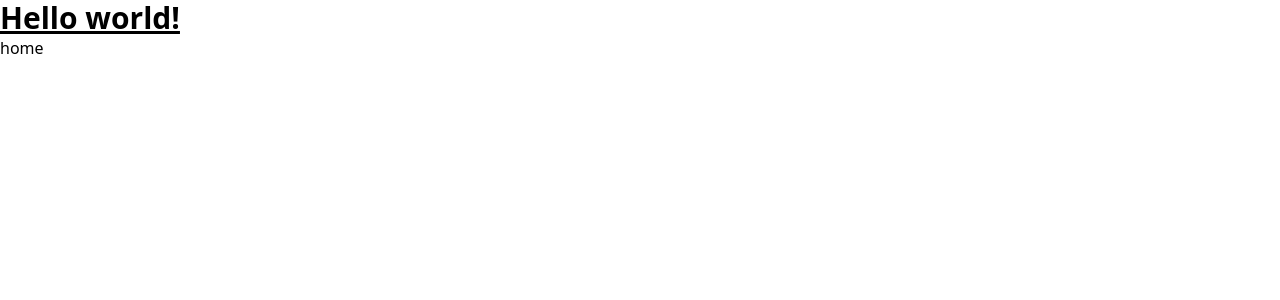
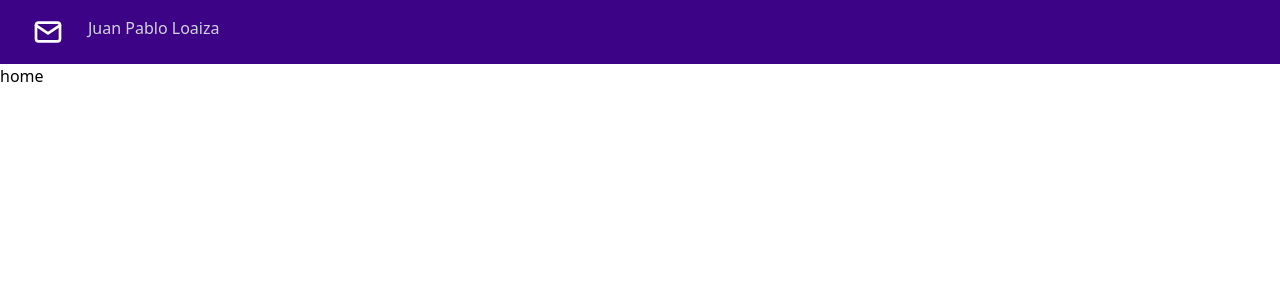
Before and after one commit to JuanPLoaizaC/mail_search, a Vue app in the folder Frontend/: page / in a window 1280 px wide. Shown: the top 300 px of the page. Built offline with nearby package versions, Linux system fonts and the light colour scheme.

Commit message:
Creating a navbar

```diff
--- a/Frontend/src/components/Navbar.vue
+++ b/Frontend/src/components/Navbar.vue
@@ -1,5 +1,38 @@
+<script setup>
+import { Disclosure, DisclosureButton, DisclosurePanel, Menu, MenuButton, MenuItem, MenuItems } from '@headlessui/vue';
+import { Bars3Icon, BellIcon, XMarkIcon } from '@heroicons/vue/24/outline';
+</script>
+
 <template>
-  <h1 class="text-3xl font-bold underline">
-    Hello world!
-  </h1>
+  <Disclosure as="nav" style="background-color: #3D0387;" v-slot="{ open }">
+    <div class="mx-auto max-w-7xl px-2 sm:px-6 lg:px-8">
+      <div class="relative flex h-16 items-center justify-between">
+        <div class="absolute inset-y-0 left-0 flex items-center sm:hidden">
+          <!-- Mobile menu button-->
+          <DisclosureButton class="relative inline-flex items-center justify-center rounded-md p-2 text-gray-400 hover:bg-gray-700 hover:text-white focus:outline-none focus:ring-2 focus:ring-inset focus:ring-white">
+            <span class="absolute -inset-0.5" />
+            <span class="sr-only">Open main menu</span>
+            <Bars3Icon v-if="!open" class="block h-6 w-6" aria-hidden="true" />
+            <XMarkIcon v-else class="block h-6 w-6" aria-hidden="true" />
+          </DisclosureButton>
+        </div>
+        <div class="flex flex-1 items-center justify-center sm:items-stretch sm:justify-start">
+          <div class="flex flex-shrink-0 items-center">
+            <svg class="h-8 w-8 text-white"  width="24" height="24" viewBox="0 0 24 24" stroke-width="2" stroke="currentColor" fill="none" stroke-linecap="round" stroke-linejoin="round">  <path stroke="none" d="M0 0h24v24H0z"/>  <rect x="3" y="5" width="18" height="14" rx="2" />  <polyline points="3 7 12 13 21 7" /></svg>
+          </div>
+          <div class="hidden sm:ml-6 sm:block">
+            <div class="flex space-x-4">
+              <p class="text-gray-300">Juan Pablo Loaiza</p>
+            </div>
+          </div>
+        </div>
+      </div>
+    </div>
+
+    <DisclosurePanel class="sm:hidden">
+      <div class="space-y-1 px-2 pb-3 pt-2">
+        <DisclosureButton v-for="item in navigation" :key="item.name" as="a" :href="item.href" :class="[item.current ? 'bg-gray-900 text-white' : 'text-gray-300 hover:bg-gray-700 hover:text-white', 'block rounded-md px-3 py-2 text-base font-medium']" :aria-current="item.current ? 'page' : undefined">{{ item.name }}</DisclosureButton>
+      </div>
+    </DisclosurePanel>
+  </Disclosure>
 </template>
```
